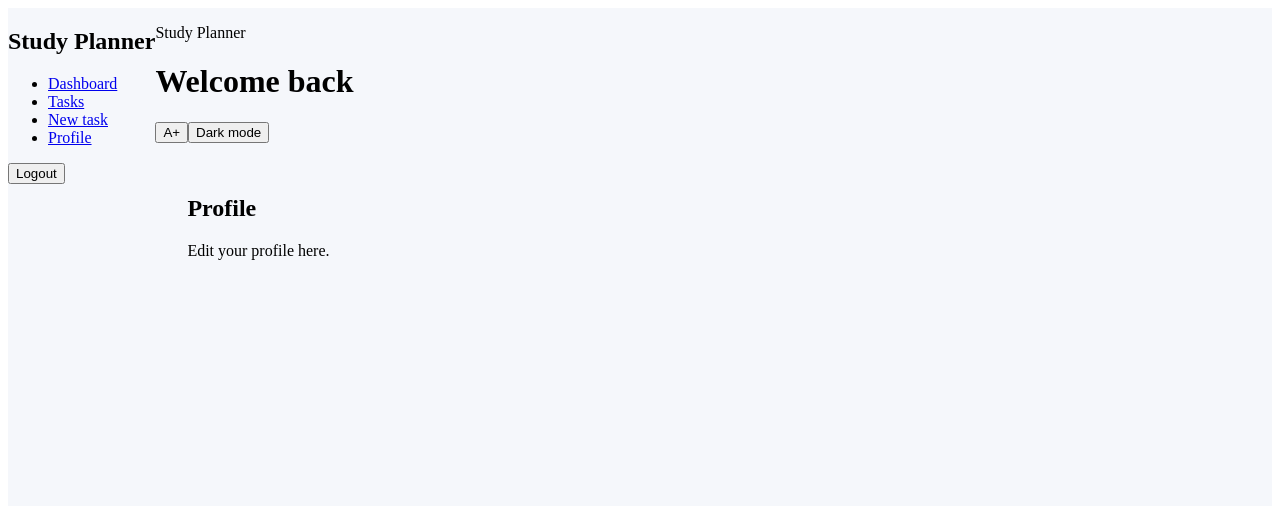
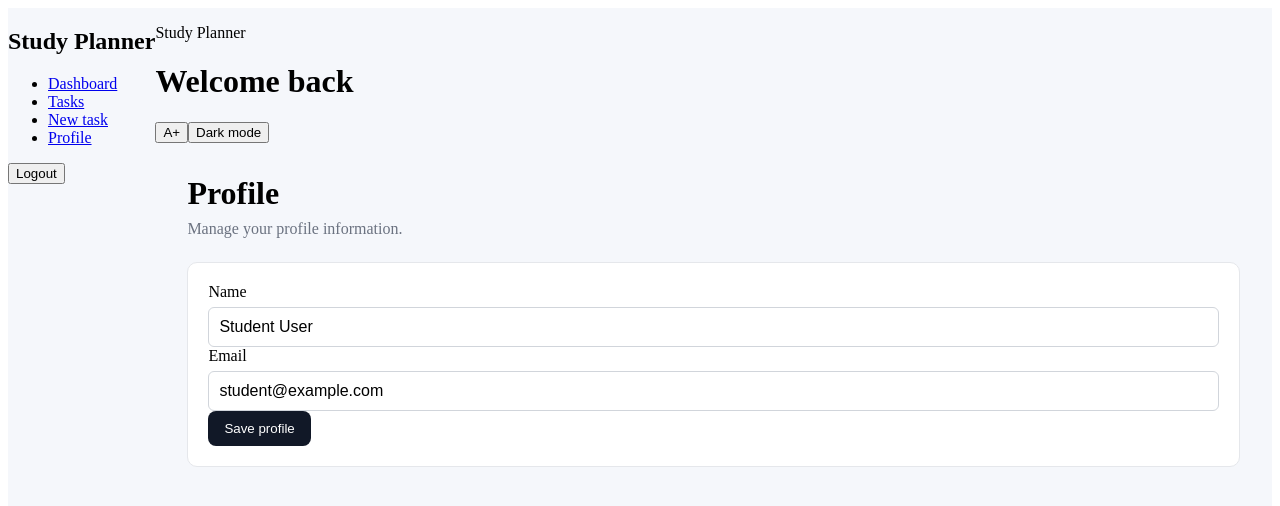
Before and after one commit to Joeri8/study-planner-dashboard, a Next.js app: page /profile in a window 1280 px wide. Shown: the top 506 px of the page. Built offline with nearby package versions, Linux system fonts and the light colour scheme.

Commit message:
feature profile

```diff
--- a/src/app/globals.css
+++ b/src/app/globals.css
@@ -90,3 +90,51 @@
   border-radius: 10px;
   padding: 20px;
 }
+
+/* Dashboard */
+
+.dashboardCards {
+  display: grid;
+  grid-template-columns: repeat(4, 1fr);
+  gap: 16px;
+  margin-bottom: 24px;
+}
+
+.statNumber {
+  font-size: 32px;
+  font-weight: bold;
+  margin: 8px 0 0;
+}
+
+@media (max-width: 1000px) {
+  .dashboardCards {
+    grid-template-columns: repeat(2, 1fr);
+  }
+}
+
+@media (max-width: 600px) {
+  .dashboardCards {
+    grid-template-columns: 1fr;
+  }
+}
+¨
+/* Profile */
+
+.commonCard form {
+  display: flex;
+  flex-direction: column;
+  gap: 16px;
+}
+
+.commonCard form div {
+  display: flex;
+  flex-direction: column;
+  gap: 6px;
+}
+
+.commonCard input {
+  padding: 10px;
+  border: 1px solid #d1d5db;
+  border-radius: 6px;
+  font-size: 16px;
+}
--- a/src/app/profile/page.tsx
+++ b/src/app/profile/page.tsx
@@ -1,7 +1,23 @@
+"use client";
+
+import { useState } from "react";
 import Sidebar from "@/components/layout/Sidebar";
 import Header from "@/components/layout/Header";
+import PageTitle from "@/components/common/PageTitle";
+import Card from "@/components/common/Card";
+import Button from "@/components/common/Button";
 
 export default function ProfilePage() {
+  const [name, setName] = useState("Student User");
+  const [email, setEmail] = useState("student@example.com");
+  const [message, setMessage] = useState("");
+
+  function handleSave(event: React.FormEvent<HTMLFormElement>) {
+    event.preventDefault();
+
+    setMessage("Profile saved!");
+  }
+
   return (
     <div className="pageLayout">
       <Sidebar />
@@ -10,10 +26,44 @@ export default function ProfilePage() {
         <Header />
 
         <main>
-          <section>
-            <h1>Profile</h1>
-            <p>Edit your profile here.</p>
-          </section>
+          <PageTitle
+            title="Profile"
+            description="Manage your profile information."
+          />
+
+          <Card>
+            <form onSubmit={handleSave}>
+              <div>
+                <label htmlFor="name">Name</label>
+
+                <input
+                  id="name"
+                  type="text"
+                  value={name}
+                  onChange={(event) => setName(event.target.value)}
+                  required
+                />
+              </div>
+
+              <div>
+                <label htmlFor="email">Email</label>
+
+                <input
+                  id="email"
+                  type="email"
+                  value={email}
+                  onChange={(event) => setEmail(event.target.value)}
+                  required
+                />
+              </div>
+
+              <Button type="submit">
+                Save profile
+              </Button>
+
+              {message && <p>{message}</p>}
+            </form>
+          </Card>
         </main>
       </div>
     </div>
```
